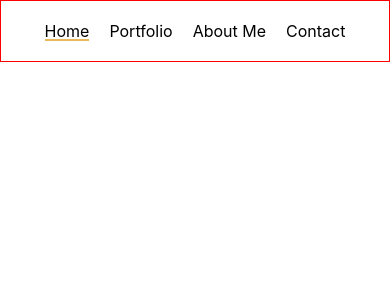
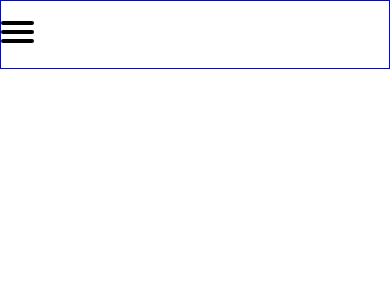
Before and after one commit to MarcoValeri/dev-marco, a React (Create React App) app in the folder dev-marco/: page / in a window 390 px wide. Shown: the top 300 px of the page. Built offline with nearby package versions, Linux system fonts and the light colour scheme.

Commit message:
Add responsive navigation

```diff
--- /dev/null
+++ b/dev-marco/src/assets/scss/abstracts/_mixins.scss
@@ -0,0 +1,32 @@
+/**
+* Create a mixin that works for
+* media queries in the following breakpoints:
+*           xs
+*           sm
+*           m
+*           l
+*           xl
+*           xxl
+*
+* This project follow the logic of responsive-design
+*/
+@mixin respond($breakpoint) {
+    @if $breakpoint == xs {
+        @media only screen and (max-width: 380px) { @content };
+    }
+    @if $breakpoint == sm {
+        @media only screen and (max-width: 575px) { @content };
+    }
+    @if $breakpoint == md {
+        @media only screen and (max-width: 767px) { @content };
+    }
+    @if $breakpoint == lg {
+        @media only screen and (max-width: 991px) { @content };
+    }
+    @if $breakpoint == xl {
+        @media only screen and (max-width: 1199px) { @content };
+    }
+    @if $breakpoint == xxl {
+        @media only screen and (max-width: 1499px) { @content };
+    }
+}
--- a/dev-marco/src/assets/scss/main.scss
+++ b/dev-marco/src/assets/scss/main.scss
@@ -1,5 +1,6 @@
 // Import abstracts files
 @import './abstracts/variables';
+@import './abstracts/mixins';
 
 // Import base files
 @import './base/base';
--- a/dev-marco/src/components/navigation/navigation.js
+++ b/dev-marco/src/components/navigation/navigation.js
@@ -4,12 +4,19 @@ import './navigation.scss';
 const Navigation = () => {
     return (
         <nav className="nav">
+            <div className="nav__toggle">
+                <label for="nav menu" aria-label="nav menu"></label>
+                <input id="nav menu" name="nav menu" class="nav__input" type="checkbox" aria-label="nav menu" />
+                <span class="nav__span"></span>
+                <span class="nav__span"></span>
+                <span class="nav__span"></span>
                 <ul className="nav__menu">
                     <li className="nav__menu-item"><a className="link-no-style body-3 link-effect-load link-highlight" href="#">Home</a></li>
                     <li className="nav__menu-item"><a className="link-no-style body-3 link-effect-load" href="#">Portfolio</a></li>
                     <li className="nav__menu-item"><a className="link-no-style body-3 link-effect-load" href="#">About Me</a></li>
                     <li className="nav__menu-item"><a className="link-no-style body-3 link-effect-load" href="#">Contact</a></li>
                 </ul>
+            </div>
         </nav>
     )
 }
--- a/dev-marco/src/components/navigation/navigation.scss
+++ b/dev-marco/src/components/navigation/navigation.scss
@@ -1,15 +1,118 @@
+@import '../../App.scss';
+
 .nav {
     text-align: center;
     padding: 2rem 0;
     border: 1px solid #f00;
 
+    @include respond(md) {
+        border: 1px solid #00f;
+    }
+
+    &__toggle {
+        @include respond(md) {
+            display: block;
+            position: relative;
+            top: 0;
+            z-index: 1;
+            -webkit-user-select: none;
+            user-select: none;
+
+            input:checked ~ span:nth-last-child(3) {
+                opacity: 0;
+                transform: rotate(0deg) scale(0.2, 0.2);
+            }
+
+            input:checked ~ span:nth-last-child(2) {
+                transform: rotate(-45deg) translate(0, 1px);
+            }
+        }
+    }
+
+    &__input,
+    &__span {
+        display: none;
+        cursor: pointer;
+    }
+
+    &__input {
+        @include respond(md) {
+            display: block;
+            width: 40px;
+            height: 32px;
+            position: absolute;
+            top: -7px;
+            left: -5px;
+            opacity: 0;
+            z-index: 2;
+            -webkit-touch-callout: none;
+        }
+    }
+
+    input:checked ~ ul {
+        @include respond(md) {
+            transform: none;
+        }
+    }
+
+    &__span {
+        @include respond(md) {
+            display: block;
+            width: 33px;
+            height: 4px;
+            margin-bottom: 5px;
+            position: relative;
+
+            background: $black;
+            border-radius: 3px;
+
+            z-index: 1;
+
+            transform-origin: 4px 0px;
+
+            transition: transform 0.5s cubic-bezier(0.77, 0.2, 0.05, 1.0),
+                        background 0.5s cubic-bezier(0.77, 0.2, 0.05, 1.0),
+                        opacity 0.55s ease;
+
+            &:first-child {
+                transform-origin: 0% 0%;
+            }
+
+            &:nth-last-child(2) {
+                transform-origin: 0% 100%;
+            }
+        }
+    }
+
     &__menu {
         list-style-type: none;
+
+        @include respond(md) {
+            position: absolute;
+            width: 90%;
+            margin: -100px 0 0 -50px;
+            padding: 50px;
+            padding-top: 125px;
+            text-align: center;
+
+            background: $white;
+            list-style-type: none;
+            -webkit-font-smoothing: antialiased;
+
+            transform-origin: 0% 0%;
+            transform: translate(-100%, 0);
+
+            transition: transform 0.5s cubic-bezier(0.77, 0.2, 0.05, 1.0);
+        }
     }
 
     &__menu-item {
         display: inline;
         padding: 1rem;
+
+        @include respond(md) {
+            display: block;
+        }
     }
 
 }
```
Lines whose indentation alone changed are shown as unchanged.
